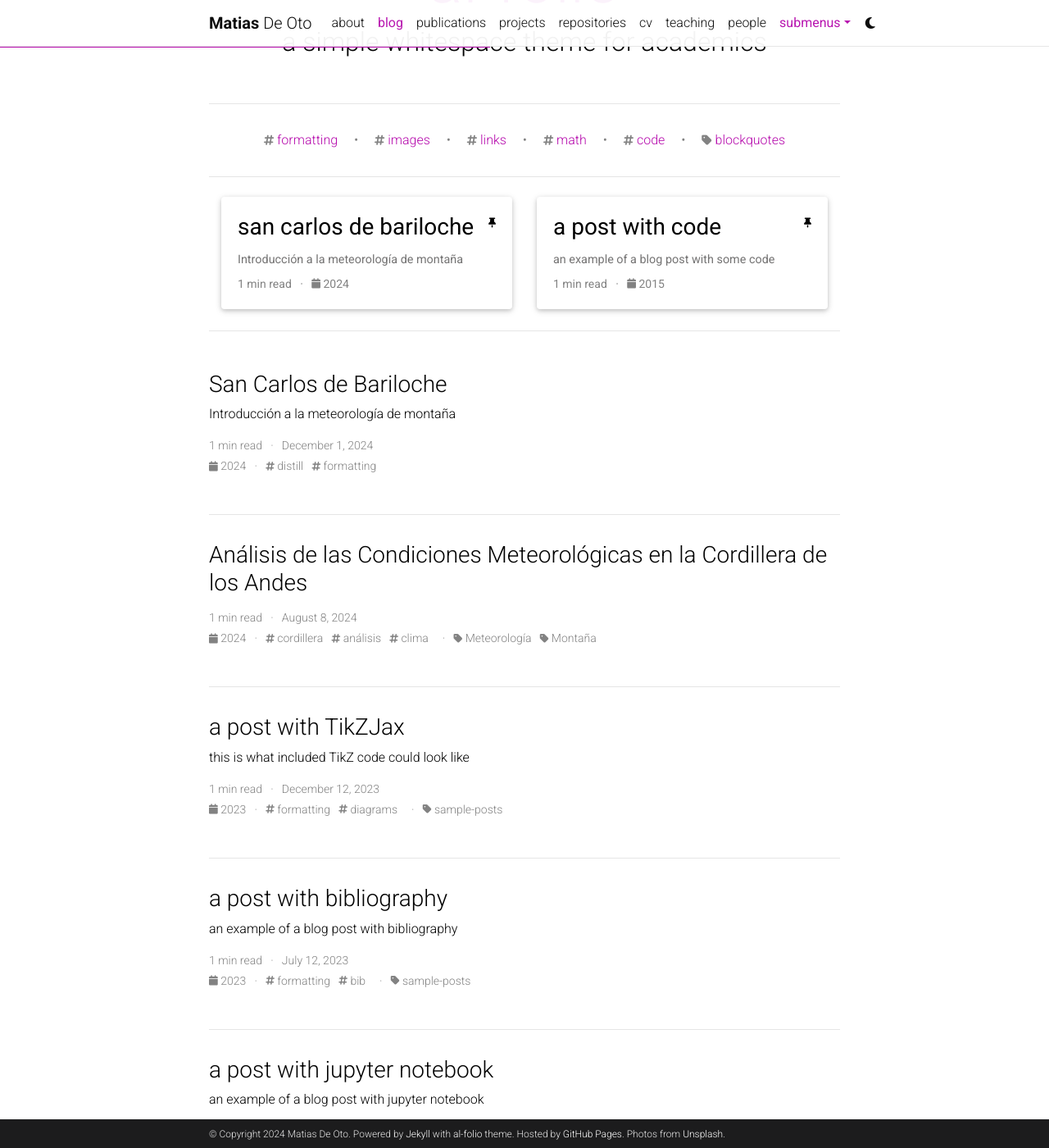
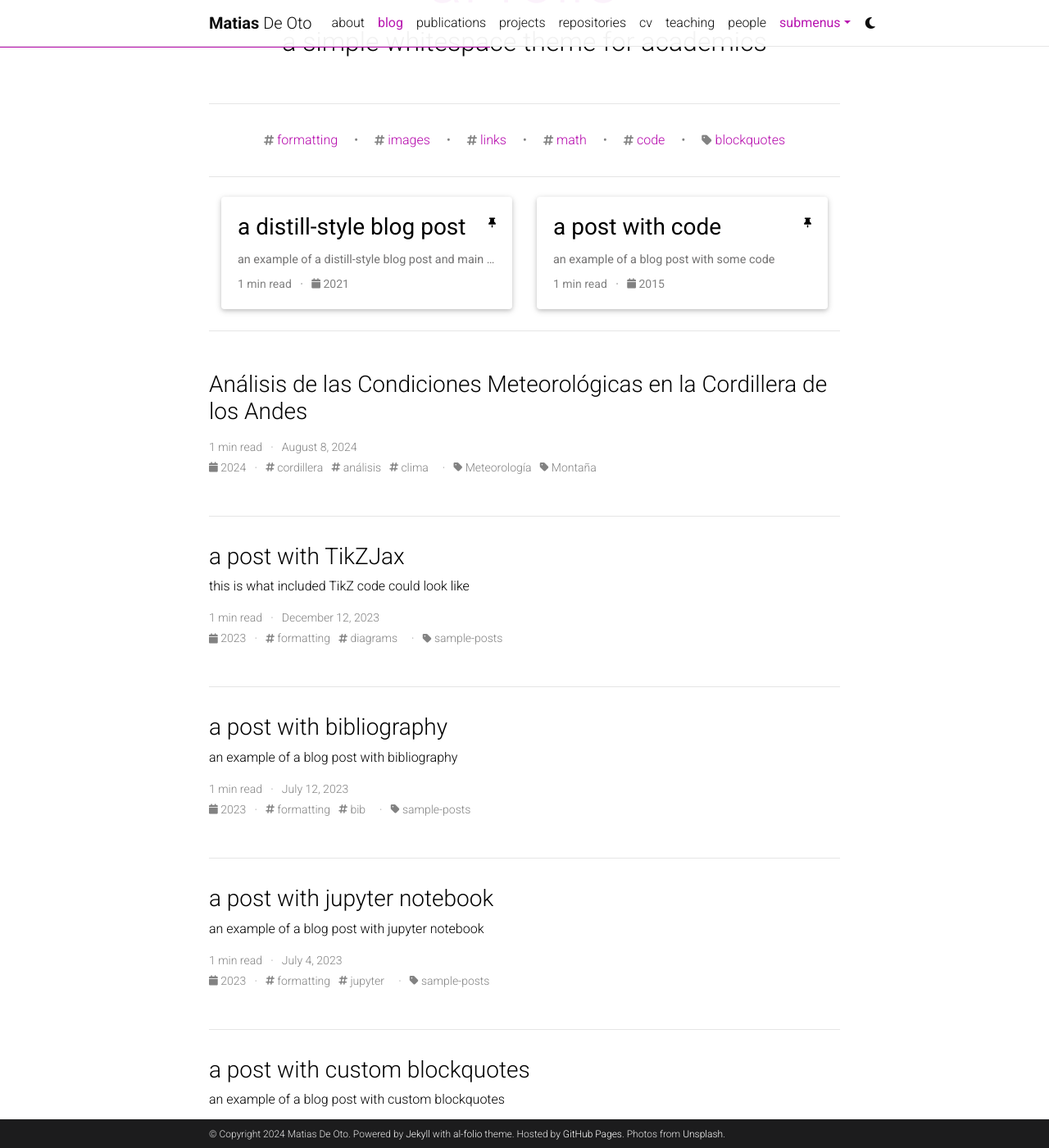
Before and after one commit to mdeoto/mdeoto.github.io, a Jekyll site: the page built from _pages/blog.md, in a window 1280 px wide and 1400 px high, scrolled down 209 px. Shown: the whole window at 82% size. Built offline with Jekyll 4.4.1, drawn with Linux system fonts in a browser that asks for light colours; the list of posts is cut into pages by our own code; comment, search, counter and statistics services are not loaded; a style sheet for code colours, icons or effects is not loaded; some of the changed text lies outside the part shown.

```diff
--- a/_posts/2018-12-22-distill.md
+++ b/_posts/2018-12-22-distill.md
@@ -1,10 +1,10 @@
 ---
 layout: distill
-title: San Carlos de Bariloche
-description: Introducción a la meteorología de montaña
+title: a distill-style blog post
+description: an example of a distill-style blog post and main elements
 tags: distill formatting
 giscus_comments: true
-date: 2024-12-01
+date: 2021-05-22
 featured: true
 
 authors:
```
